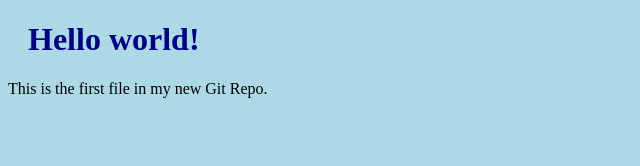
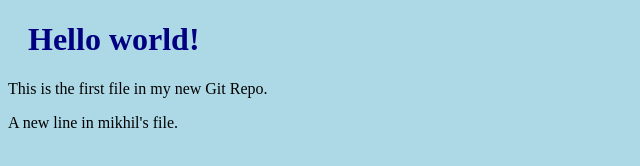
Before and after one commit to Mikhil592/hello-world, a plain HTML site: page index.html in a window 1280 px wide. Shown: the whole page, without its empty margins (0-640 px from the left). Drawn offline with Linux system fonts and the light colour scheme.

Commit message:
Skipped staging phase

```diff
--- a/index.html
+++ b/index.html
@@ -8,6 +8,7 @@
 
 <h1>Hello world!</h1>
 <p>This is the first file in my new Git Repo.</p>
+<p>A new line in mikhil's file.</p>
 
 </body>
 </html>
```
